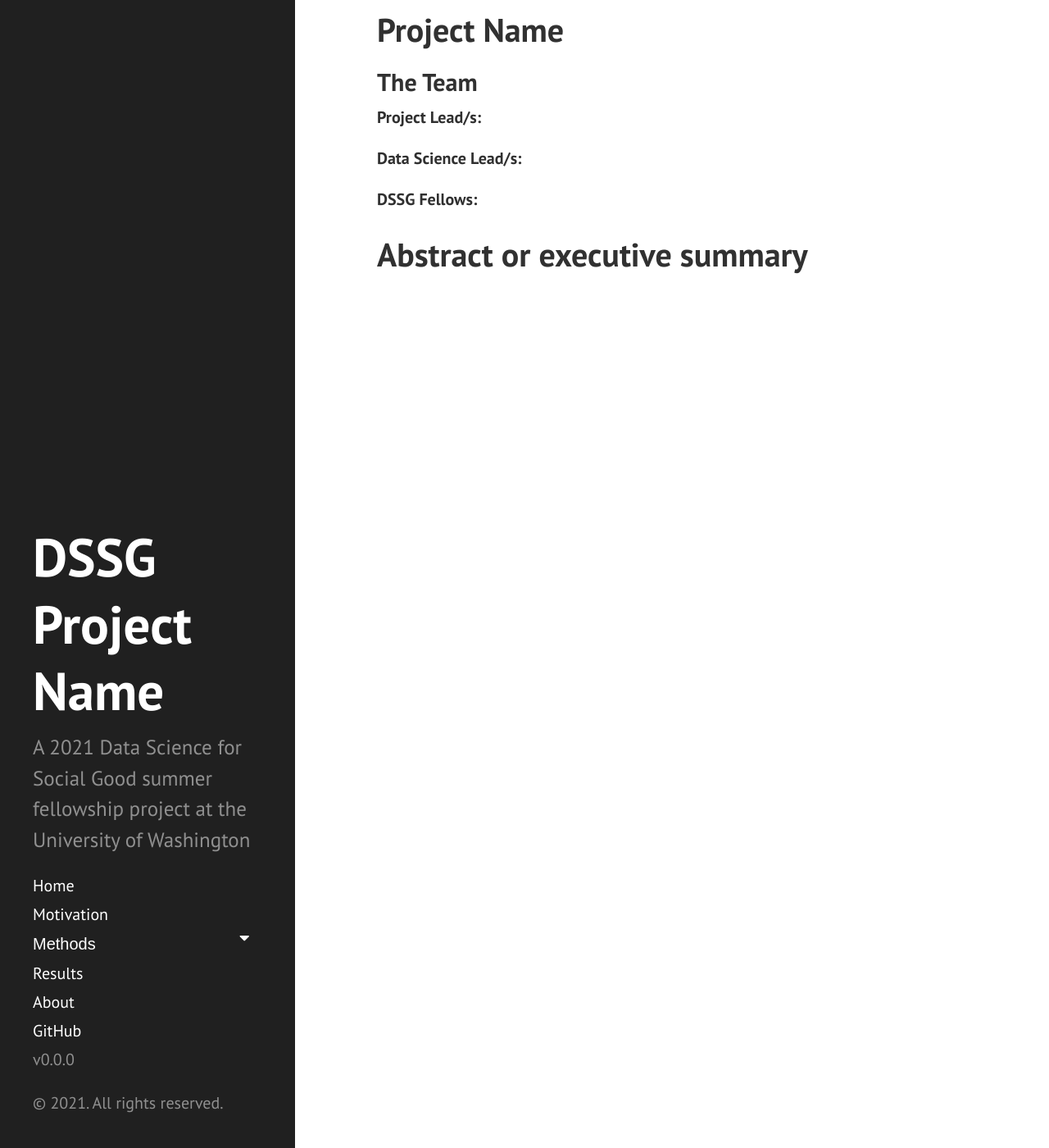
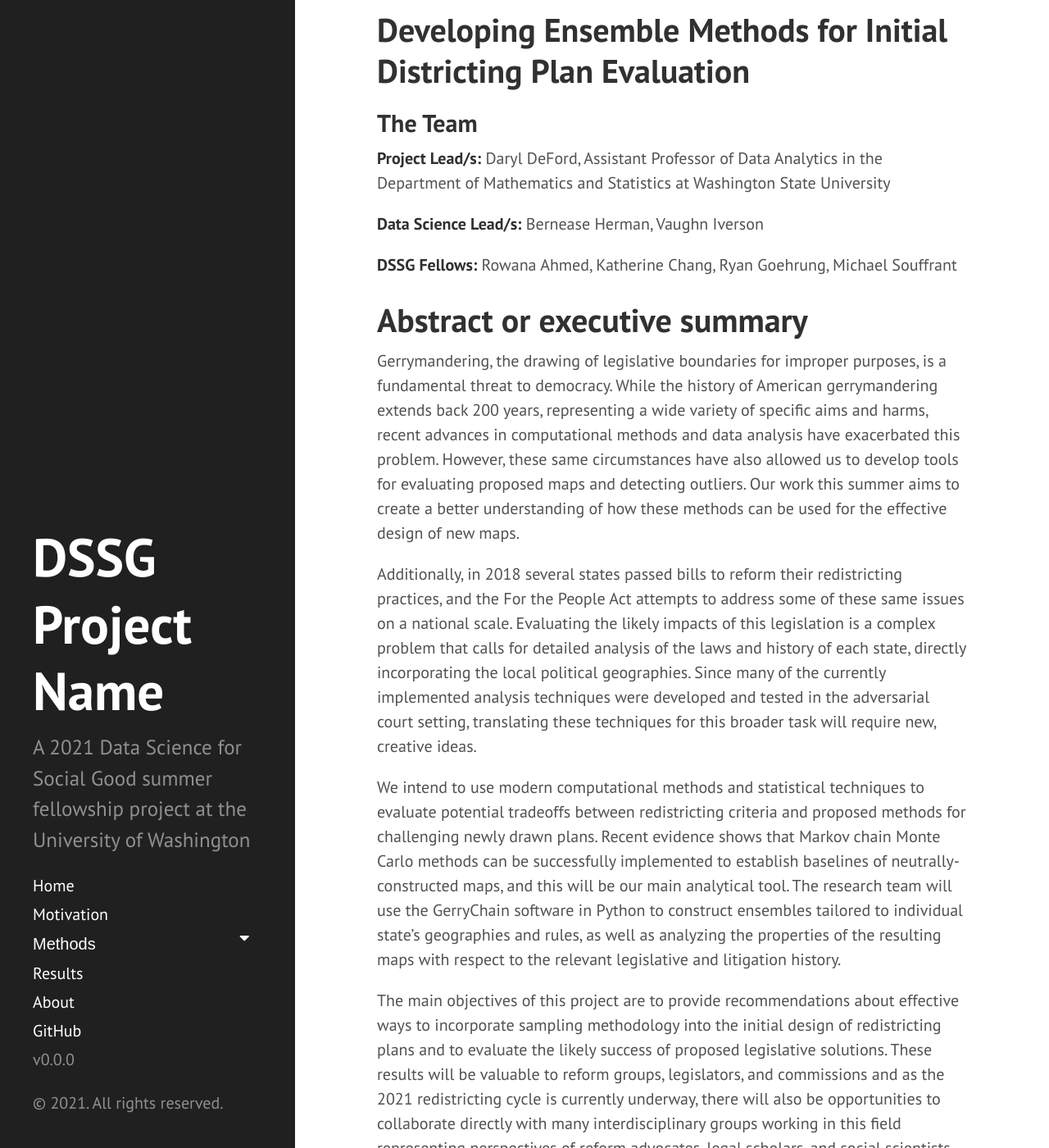
Before and after one commit to uwescience/DSSG2021-redistricting-website, a Jekyll site: the page built from index.md, in a window 1280 px wide and 1400 px high, scrolled down 270 px. Shown: the whole window at 82% size. Built offline with Jekyll 4.4.1, drawn with Linux system fonts in a browser that asks for light colours; the list of posts is cut into pages by our own code; some of the changed text lies outside the part shown.

Commit message:
Update index.md

```diff
--- a/index.md
+++ b/index.md
@@ -5,14 +5,22 @@ layout: default
 <img src="{{ site.url }}{{ site.baseurl }}/assets/img/eScience.png">
 
 
-# Project Name
+# Developing Ensemble Methods for Initial Districting Plan Evaluation
 
 ## The Team
 
-**Project Lead/s:**
+**Project Lead/s:** Daryl DeFord, Assistant Professor of Data Analytics in the Department of Mathematics and Statistics at Washington State University
 
-**Data Science Lead/s:**
+**Data Science Lead/s:** Bernease Herman, Vaughn Iverson
 
-**DSSG Fellows:**
+**DSSG Fellows:** Rowana Ahmed, Katherine Chang, Ryan Goehrung, Michael Souffrant
 
 # Abstract or executive summary
+
+Gerrymandering, the drawing of legislative boundaries for improper purposes, is a fundamental threat to democracy. While the history of American gerrymandering extends back 200 years, representing a wide variety of specific aims and harms, recent advances in computational methods and data analysis have exacerbated this problem. However, these same circumstances have also allowed us to develop tools for evaluating proposed maps and detecting outliers. Our work this summer aims to create a better understanding of how these methods can be used for the effective design of new maps.
+
+Additionally, in 2018 several states passed bills to reform their redistricting practices, and the For the People Act attempts to address some of these same issues on a national scale. Evaluating the likely impacts of this legislation is a complex problem that calls for detailed analysis of the laws and history of each state, directly incorporating the local political geographies. Since many of the currently implemented analysis techniques were developed and tested in the adversarial court setting, translating these techniques for this broader task will require new, creative ideas.
+
+We intend to use modern computational methods and statistical techniques to evaluate potential tradeoffs between redistricting criteria and proposed methods for challenging newly drawn plans. Recent evidence shows that Markov chain Monte Carlo methods can be successfully implemented to establish baselines of neutrally-constructed maps, and this will be our main analytical tool. The research team will use the GerryChain software in Python to construct ensembles tailored to individual state’s geographies and rules, as well as analyzing the properties of the resulting maps with respect to the relevant legislative and litigation history.
+
+The main objectives of this project are to provide recommendations about effective ways to incorporate sampling methodology into the initial design of redistricting plans and to evaluate the likely success of proposed legislative solutions. These results will be valuable to reform groups, legislators, and commissions and as the 2021 redistricting cycle is currently underway, there will also be opportunities to collaborate directly with many interdisciplinary groups working in this field representing perspectives of reform advocates, legal scholars, and social scientists. Beyond this empirical work, there is also significant space for the investigation of creative theoretical contributions to the mathematical study of this problem.
```
